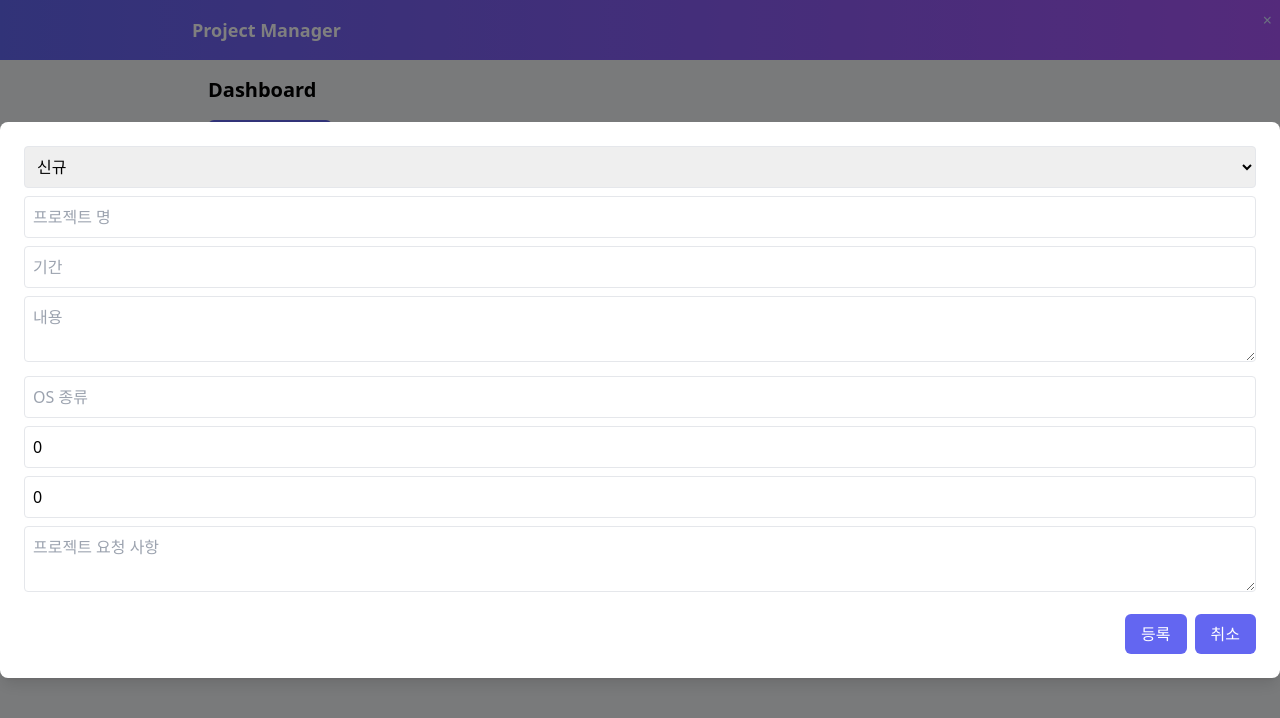
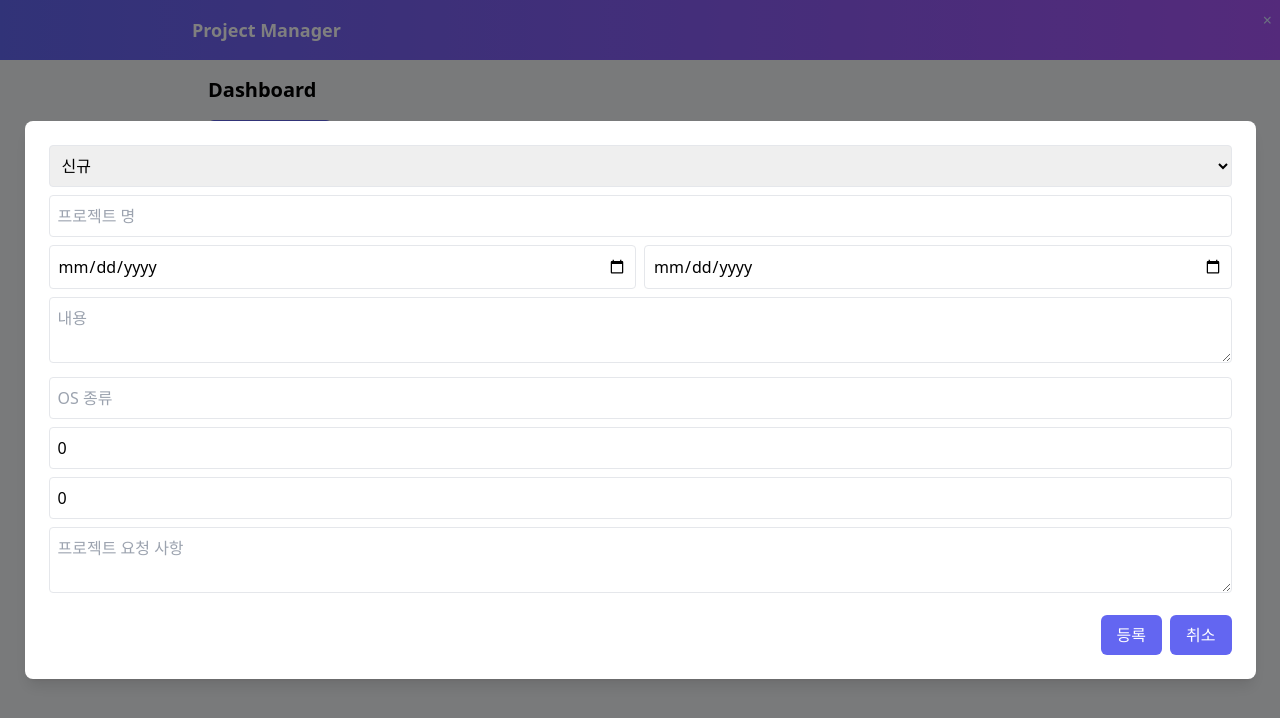
Before and after one commit to DevYongE/projectManager, a React (Vite) app in the folder client/: page / in a window 1280 px wide. Both pictures are taken after a click on the button "프로젝트 등록". Shown: the top 718 px of the page. Built offline with nearby package versions, Linux system fonts and the light colour scheme.

Commit message:
feat: show project details with calendar dates

```diff
--- a/client/src/components/AddProjectModal.tsx
+++ b/client/src/components/AddProjectModal.tsx
@@ -14,7 +14,8 @@ export function AddProjectModal({
 }: AddProjectModalProps): JSX.Element {
   const [type, setType] = useState<'신규' | '추가'>('신규');
   const [name, setName] = useState('');
-  const [period, setPeriod] = useState('');
+  const [startDate, setStartDate] = useState('');
+  const [endDate, setEndDate] = useState('');
   const [description, setDescription] = useState('');
   const [os, setOs] = useState('');
   const [totalMemory, setTotalMemory] = useState<number>(0);
@@ -26,7 +27,8 @@ export function AddProjectModal({
     onAdd({
       type,
       name,
-      period,
+      startDate,
+      endDate,
       description,
       os,
       totalMemory,
@@ -53,12 +55,20 @@ export function AddProjectModal({
           value={name}
           onChange={(e) => setName(e.target.value)}
         />
-        <input
-          className="w-full rounded border p-2"
-          placeholder="기간"
-          value={period}
-          onChange={(e) => setPeriod(e.target.value)}
-        />
+        <div className="flex gap-2">
+          <input
+            className="w-full rounded border p-2"
+            type="date"
+            value={startDate}
+            onChange={(e) => setStartDate(e.target.value)}
+          />
+          <input
+            className="w-full rounded border p-2"
+            type="date"
+            value={endDate}
+            onChange={(e) => setEndDate(e.target.value)}
+          />
+        </div>
         <textarea
           className="w-full rounded border p-2"
           placeholder="내용"
--- a/client/src/pages/ProjectPage.tsx
+++ b/client/src/pages/ProjectPage.tsx
@@ -31,6 +31,29 @@ function ProjectPage(): JSX.Element {
   return (
     <Layout>
       <h1 className="mb-4 text-xl font-bold">{project.name}</h1>
+      <Card className="mb-4 space-y-1 text-sm">
+        <div>
+          <strong>유형:</strong> {project.type}
+        </div>
+        <div>
+          <strong>기간:</strong> {project.startDate} ~ {project.endDate}
+        </div>
+        <div>
+          <strong>내용:</strong> {project.description}
+        </div>
+        <div>
+          <strong>OS:</strong> {project.os}
+        </div>
+        <div>
+          <strong>총 메모리:</strong> {project.totalMemory}
+        </div>
+        <div>
+          <strong>가용 메모리:</strong> {project.availableMemory}
+        </div>
+        <div>
+          <strong>요청 사항:</strong> {project.requestDetail}
+        </div>
+      </Card>
       <form onSubmit={handleAdd} className="mb-4 flex gap-2">
         <input
           value={title}
--- a/client/src/types/index.ts
+++ b/client/src/types/index.ts
@@ -8,7 +8,8 @@ export interface Project {
   id: string;
   type: '신규' | '추가';
   name: string;
-  period: string;
+  startDate: string;
+  endDate: string;
   description: string;
   os: string;
   totalMemory: number;
```
